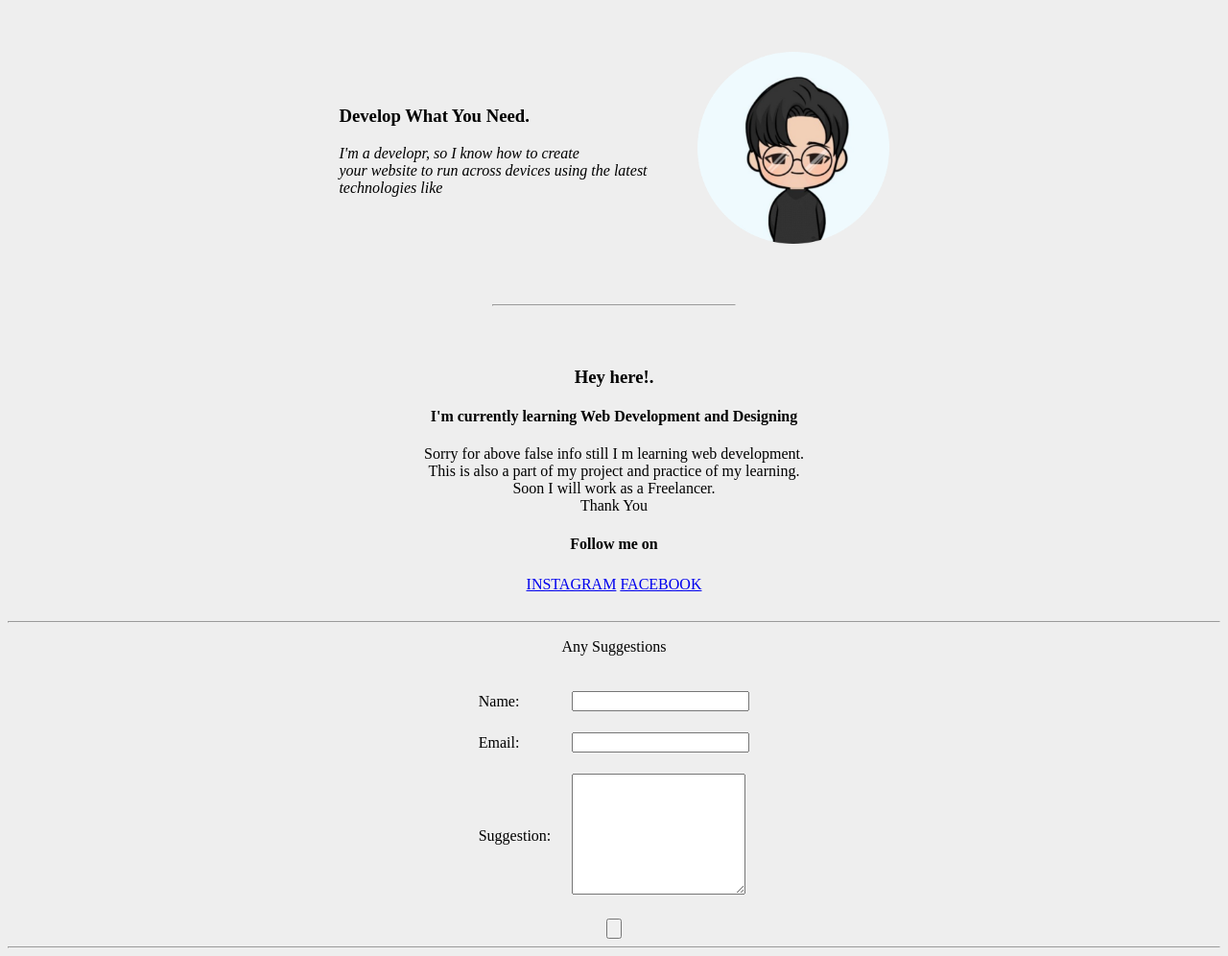
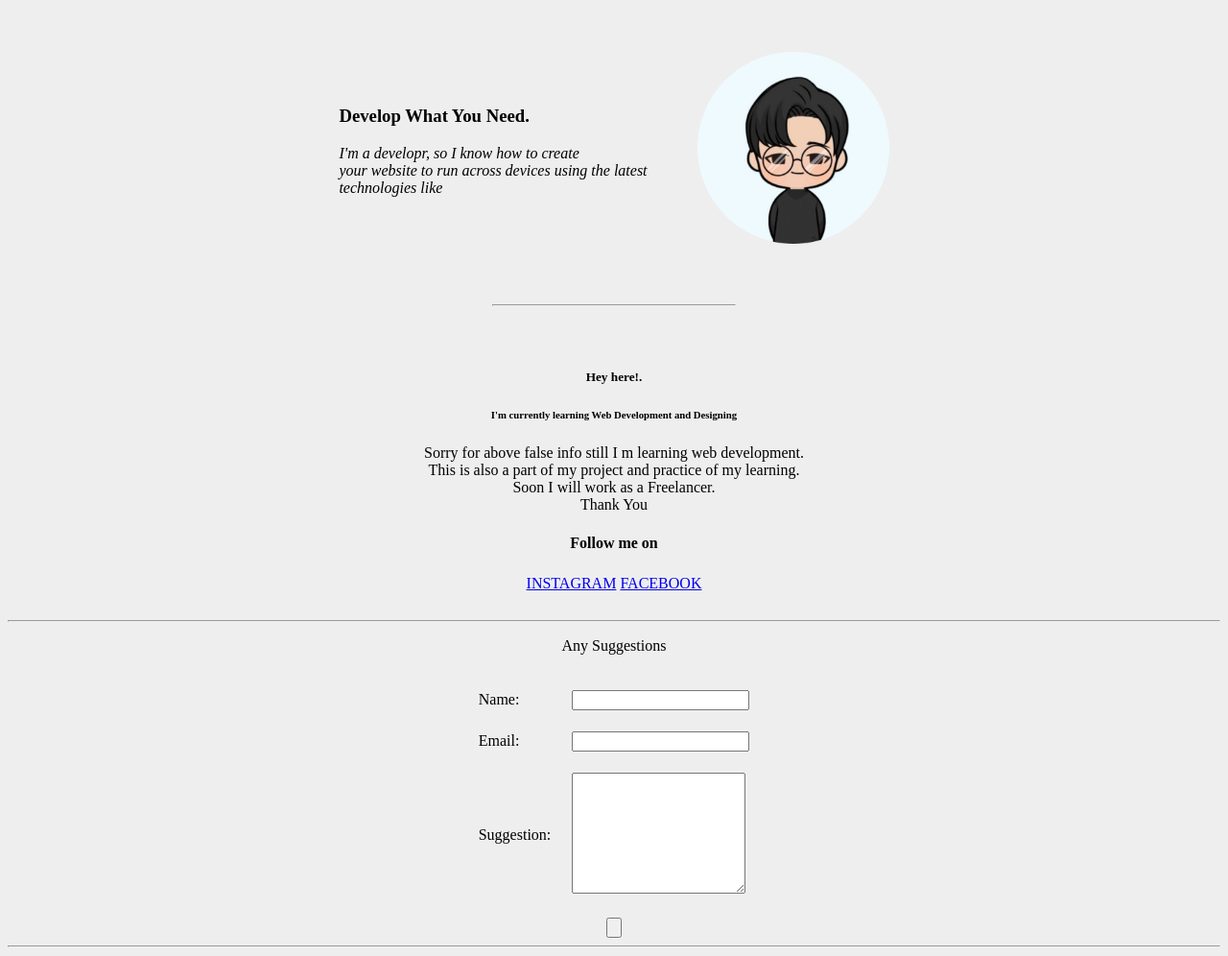
Before and after one commit to jshreyas05/Personal-Website, a plain HTML site: page index.html in a window 1280 px wide. Shown: the part 863-1859 px from the top of the page at 96% size. Drawn offline with Linux system fonts and the light colour scheme.

Commit message:
Update index.html

```diff
--- a/index.html
+++ b/index.html
@@ -57,8 +57,8 @@
 <hr width="20%"  >
     <br>
     <br>
-    <h3>Hey here!.</h3>
-    <h4>I'm currently learning Web Development and Designing </h4>
+    <h5>Hey here!.</h5>
+    <h6>I'm currently learning Web Development and Designing </h6>
     <p>Sorry for above false info still I m learning web development.
       <br>This is also a part of my project and practice of my learning.
       <br>Soon I will work as a Freelancer. <br>
```
